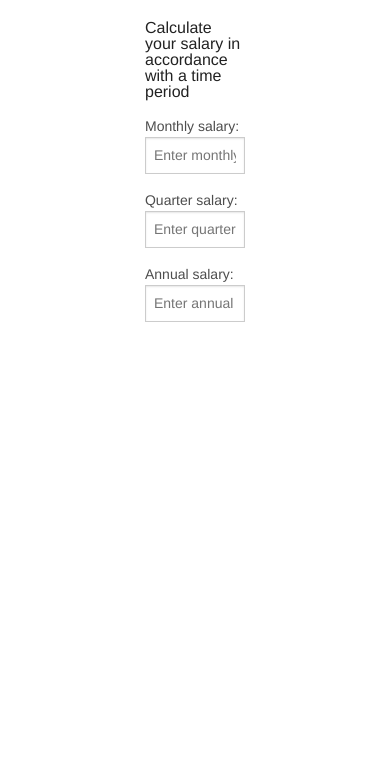
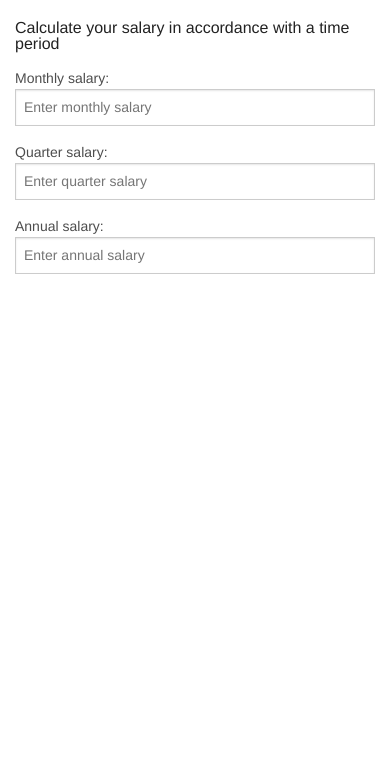
Before and after one commit to mvpotter/salary, a plain HTML site: page index.html in a window 390 px wide. Shown: the part 71-844 px from the top of the page. Drawn offline with Linux system fonts and the light colour scheme.

Commit message:
Style is modified for mobile devices

```diff
--- a/index.html
+++ b/index.html
@@ -14,7 +14,7 @@
 		<script type="text/javascript" src="salary/js/salary.js"></script>
 	</head>
 	<body ng-controller="SalaryCtrl">
-		<div class="small-4 small-offset-4 columns">
+		<div class="small-12 large-4 large-offset-4 columns">
 			<div class="row">
 				<h1>Salary</h1>
 			</div>
```
